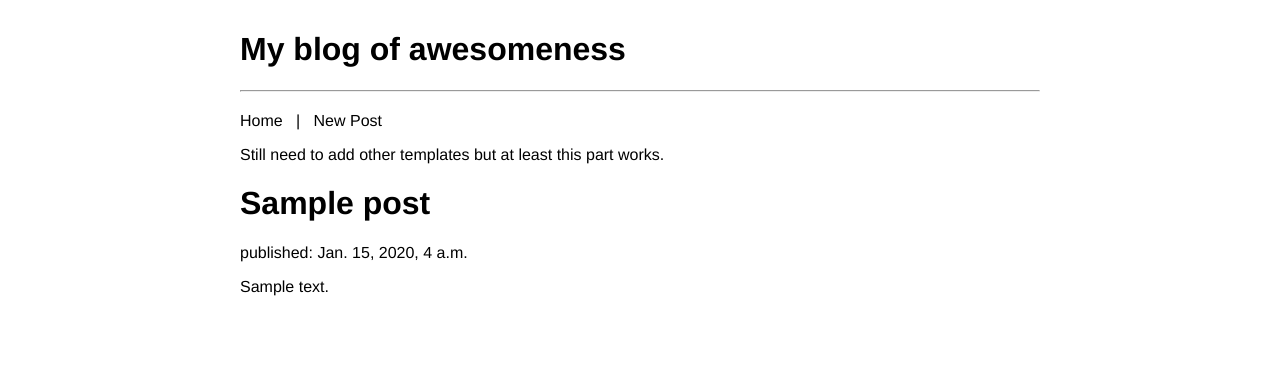
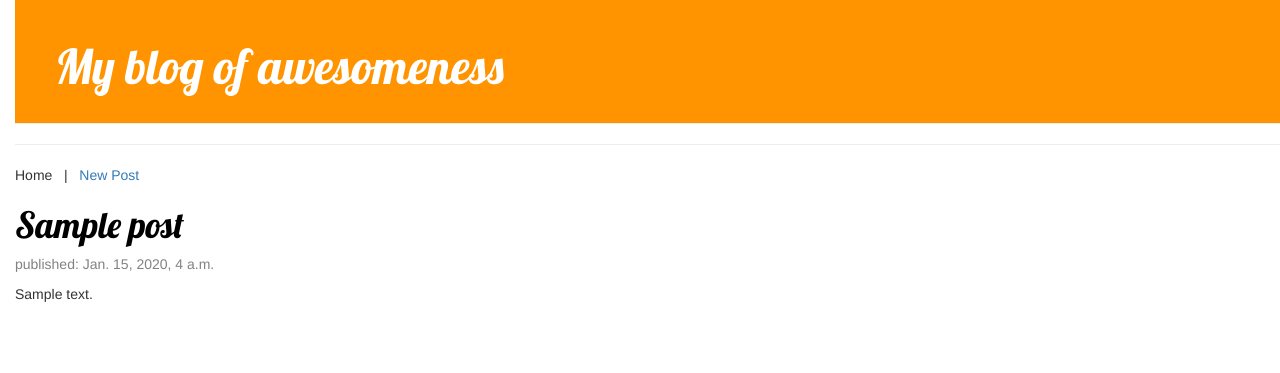
Before and after one commit to JGH85/my-django-blog, a Django app: template blog/templates/blog/post_list.html in a window 1280 px wide. Shown: the top 373 px of the page. Run offline with Django 3.2, Linux system fonts and the light colour scheme; the template is opened without the code that fills it: values that come from a table or form of the project are taken from there, others are empty; tables that the repository leaves empty hold one stand-in row (values such as "Sample post"); some libraries are stand-ins or nearby versions.

Commit message:
finished adding templates to blog

```diff
--- /dev/null
+++ b/blog/static/css/blog.css
@@ -0,0 +1,113 @@
+
+h1 a {
+    color: #FCA205;
+    font-family: 'Lobster';
+}
+
+body {
+    padding-left: 15px;
+}
+
+.page-header {
+    background-color: #ff9400;
+    margin-top: 0;
+    padding: 20px 20px 20px 40px;
+}
+
+.page-header h1, .page-header h1 a, .page-header h1 a:visited, .page-header h1 a:active {
+    color: #ffffff;
+    font-size: 36pt;
+    text-decoration: none;
+}
+
+.content {
+    margin-left: 40px;
+}
+
+h1, h2, h3, h4 {
+    font-family: 'Lobster', cursive;
+}
+
+.date {
+    color: #828282;
+}
+
+.save {
+    float: right;
+}
+
+.post-form textarea, .post-form input {
+    width: 100%;
+}
+
+.top-menu, .top-menu:hover, .top-menu:visited {
+    color: #ffffff;
+    float: right;
+    font-size: 26pt;
+    margin-right: 20px;
+}
+
+.post {
+    margin-bottom: 70px;
+}
+
+.post h1 a, .post h1 a:visited {
+    color: #000000;
+}
+
+
+
+/*body {
+    font-family: "Helvetica";
+    width: 800px;
+    margin: 0 auto;
+    padding: 10px;
+}
+
+.error {
+    color:red;
+}
+label {
+    display: block;
+    font-size: 20px;
+}
+input[type=text] {
+    width: 400px;
+    font-size: 20px;
+    padding: 2px;
+}
+textarea {
+    width: 400px;
+    height: 200px;
+    font-size: 17px;
+}
+input[type=submit] {
+    font-size: 24px;
+}
+hr{
+    margin: 20px auto;
+}
+.blogpost + .blogpost {
+    margin-top: 20px;
+}
+.blog-title {
+    font-weight: bold;
+    font-size: 20px;
+}
+.blog-body {
+    margin: 0;
+    font-size: 17px;
+    font-family: "New Century Schoolbook";
+}
+a {
+    text-decoration: none;
+    color:black;
+}
+a:hover {
+    color: navy;
+}
+span {
+    font-size: 1.5em;
+}
+
+*/
--- /dev/null
+++ b/blog/templates/blog/base.html
@@ -0,0 +1,44 @@
+<!DOCTYPE html>
+{% load staticfiles %}
+
+<html>
+    <head>
+        <title> My blog of awesomeness </title>
+        <link rel="stylesheet" href="//maxcdn.bootstrapcdn.com/bootstrap/3.2.0/css/bootstrap.min.css">
+		<link rel="stylesheet" href="//maxcdn.bootstrapcdn.com/bootstrap/3.2.0/css/bootstrap-theme.min.css">
+		<link href="//fonts.googleapis.com/css?family=Lobster&subset=latin,latin-ext" rel="stylesheet" type="text/css">
+        <link rel="stylesheet" href="{% static 'css/blog.css' %}">
+
+
+    </head>
+
+    <body>
+        <div class = "page-header">
+            <h1> <a href = "/">My blog of awesomeness</a> </h1>
+        </div>
+
+        <hr>
+
+        <div class = "content-container">
+            <div class = "row">
+                <div class = "col-md-8"
+
+                    <a href = "/blog"> Home </a>
+                    &nbsp; | &nbsp;
+                    <a href = "/blog/newpost"> New Post </a>
+
+                            {% block content %}
+
+                            {% endblock %}
+
+
+
+                </div>
+
+            </div>
+
+        </div>
+
+
+</body>
+</html>
--- a/blog/templates/blog/post_list.html
+++ b/blog/templates/blog/post_list.html
@@ -1,86 +1,21 @@
-<!DOCTYPE html>
+{% extends 'blog/base.html' %}
 
-<html>
-    <head>
-        <style type = "text/css">
-            body {
-                font-family: "Helvetica";
-                width: 800px;
-                margin: 0 auto;
-                padding: 10px;
-            }
+{% block content %}
+        {% for post in posts %}
+        	<div class = "post">
+        		<h1> <a href="{% url 'post_detail' pk=post.pk %}">{{post.title}}</a></h1>
 
-            .error {
-                color:red;
-            }
-            label {
-                display: block;
-                font-size: 20px;
-            }
-            input[type=text] {
-                width: 400px;
-                font-size: 20px;
-                padding: 2px;
-            }
-            textarea {
-                width: 400px;
-                height: 200px;
-                font-size: 17px;
-            }
-            input[type=submit] {
-                font-size: 24px;
-            }
-            hr{
-                margin: 20px auto;
-            }
-            .blogpost + .blogpost {
-                margin-top: 20px;
-            }
-            .blog-title {
-                font-weight: bold;
-                font-size: 20px;
-            }
-            .blog-body {
-                margin: 0;
-                font-size: 17px;
-                font-family: "New Century Schoolbook";
-            }
-            a {
-                text-decoration: none;
-                color:black;
-            }
-            a:hover {
-                color: navy;
-            }
-            span {
-                font-size: 1.5em;
-            }
+        		<div class = "date">
+        			<p>published: {{post.published_date}} </p>
+        		</div>
 
-        </style>
-        <title> My blog of awesomeness </title>
-    </head>
-
-    <body>
-        <h1> <a href = "/blog">My blog of awesomeness</a> </h1>
-
-        <hr>
-
-        <a href = "/blog"> Home </a>
-        &nbsp; | &nbsp;
-        <a href = "/blog/newpost"> New Post </a>
-
-        <p> Still need to add other templates but at least this part works.</p>
-        {% for post in posts %}
-        	<div>
-        		<h1> <a href="">{{post.title}}</a></h1>
-        		<p>published: {{post.published_date}} </p>
         		<p> {{post.text|linebreaksbr}}</p>
 
         	</div>
 
         {% endfor %}
 
-        {% block content %}
+
 
         {% endblock %}
 </body>
--- a/blog/urls.py
+++ b/blog/urls.py
@@ -5,4 +5,5 @@ from . import views
 
 urlpatterns = [
     url(r'^$', views.post_list, name='post_list'),
+    url(r'^post/(?P<pk>\d+)/$', views.post_detail, name='post_detail'),
 ]
--- a/blog/views.py
+++ b/blog/views.py
@@ -1,6 +1,7 @@
 from django.shortcuts import render
 from django.utils import timezone
 from .models import Post
+from django.shortcuts import render, get_object_or_404
 
 # Create your views here.
 
@@ -8,3 +9,7 @@ from .models import Post
 def post_list(request):
 	posts = Post.objects.filter(published_date__lte=timezone.now()).order_by('published_date')
 	return render(request, 'blog/post_list.html', {'posts':posts})
+
+def post_detail(request, pk):
+	post = get_object_or_404(Post, pk=pk)
+	return render (request, 'blog/post_detail.html', {'post':post})
```
Also changed, not shown: blog/templates/blog/post_detail.html (added, +13 -0 lines).
